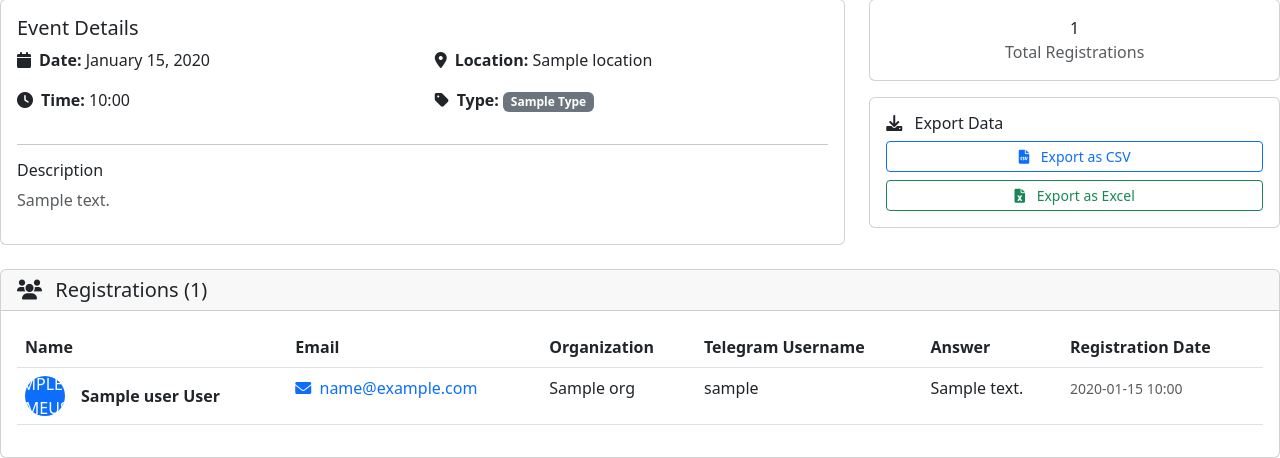
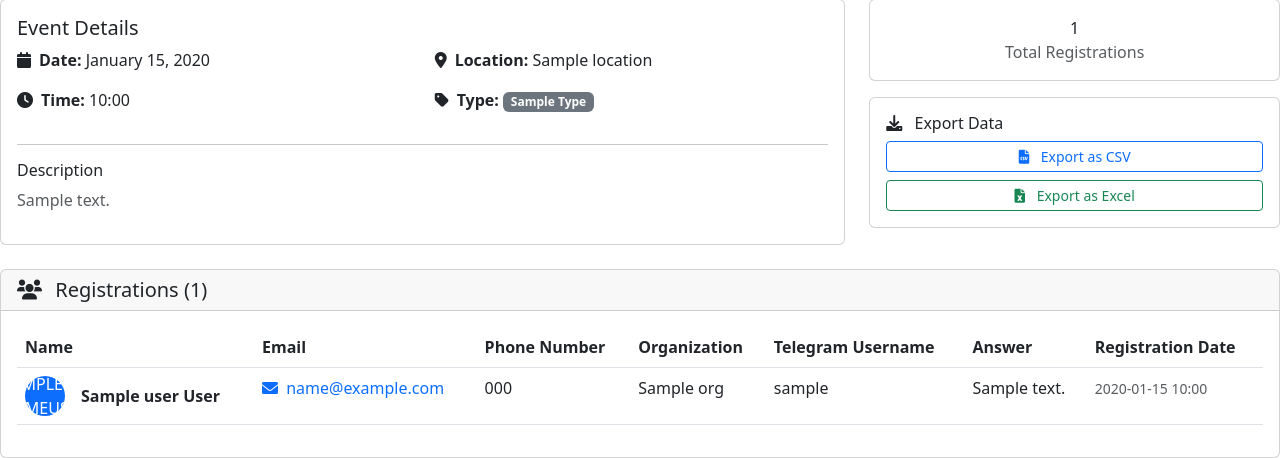
Before and after one commit to A133uz/wituzbot, a FastAPI app: template templates/event_detail.html in a window 1280 px wide. Shown: the part 497-955 px from the top of the page. Run offline with FastAPI, Linux system fonts and the light colour scheme; the template is opened without the code that fills it: most values are stand-ins (such as "Sample title", 1, 10 or a date in 2020); grey boxes marked "Sample" are stand-in pictures; parts of the project's set-up code (start-up, migrations or seed data) failed here and were passed over; some libraries are stand-ins or nearby versions.

Commit message:
fixed template

```diff
--- a/templates/event_detail.html
+++ b/templates/event_detail.html
@@ -112,6 +112,7 @@
                     <tr>
                         <th>Name</th>
                         <th>Email</th>
+                        <th>Phone Number</th>
                         <th>Organization</th>
                         <th>Telegram Username</th>
                         {% if event.registration_question %}
@@ -140,6 +141,7 @@
                                 {{ registration.user.email }}
                             </a>
                         </td>
+                        <td>{{ registration.user.phone }}</td>
                         <td>{{ registration.user.org }}</td>
                         <td>{{ registration.user.telegram_username }}</td>
                         {% if event.registration_question %}
```
